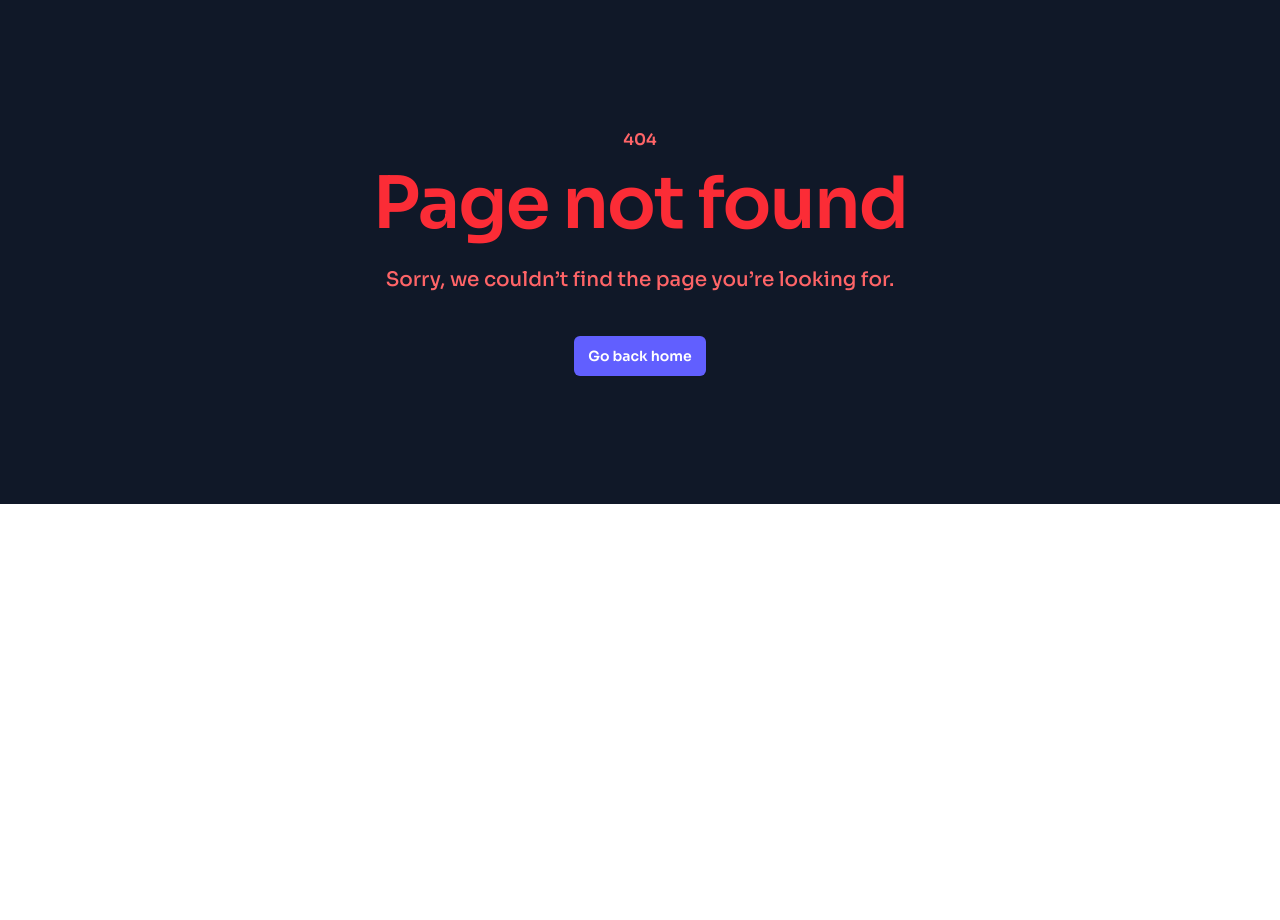
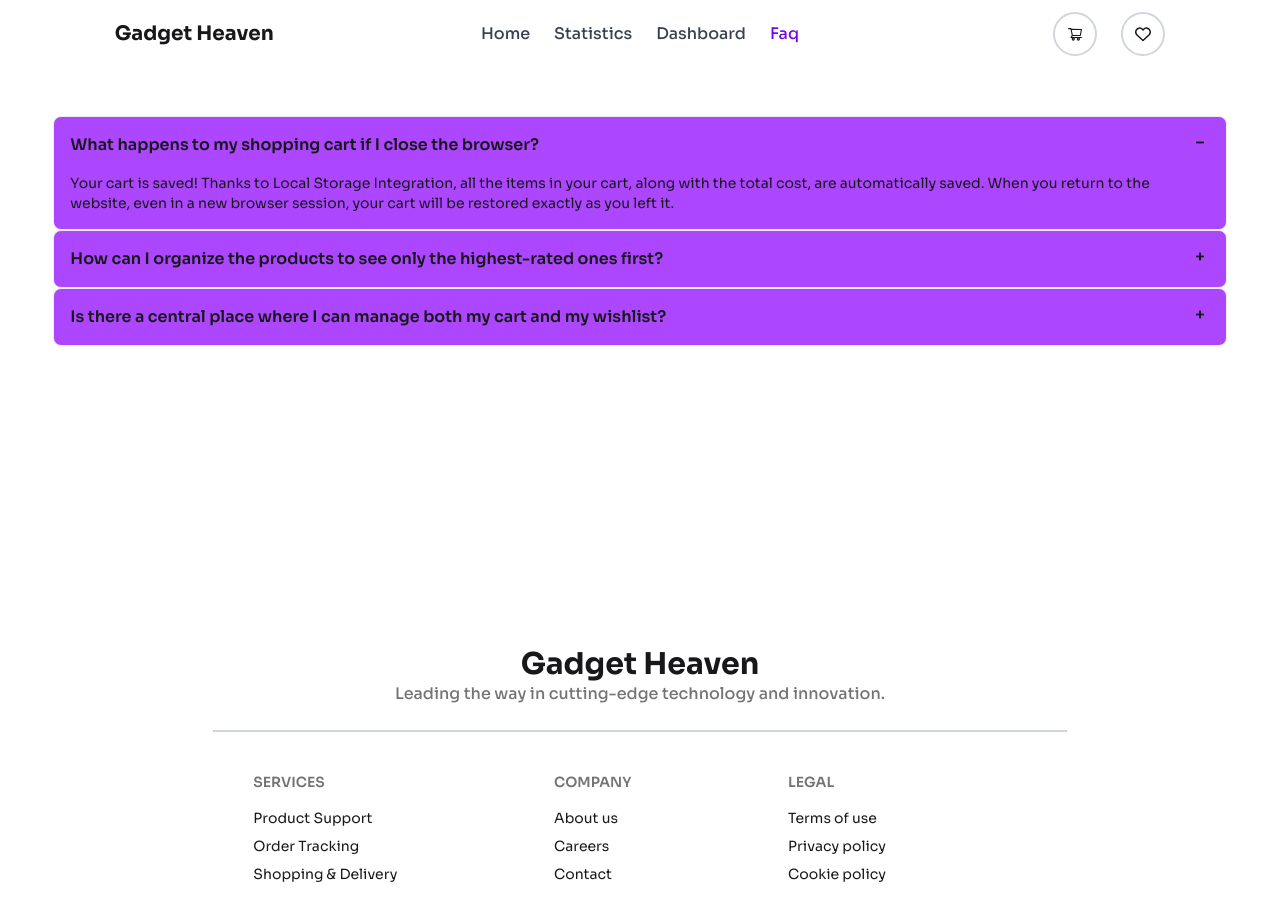
Before and after one commit to Taanveer22/wdm-8, a React (Vite) app: page /faqpage in a window 1280 px wide. Before the commit this address had no page. Shown: the top 920 px of the page. Before the commit the page ends 800 px from the top, so only its background shows below. Built offline with nearby package versions, Linux system fonts and the light colour scheme.

Commit message:
alhamdulliah extra page faq added

```diff
--- a/public/data.json
+++ b/public/data.json
@@ -1,7 +1,7 @@
 [
   {
     "product_id": "P001",
-    "product_title": "Apple iPhone 15 Pro Max",
+    "product_title": "iPhone 15 Pro Max",
     "product_image": "https://i.postimg.cc/jSqmyV34/iphone15.jpg",
     "category": "Phones",
     "price": 1299,
@@ -18,7 +18,7 @@
   },
   {
     "product_id": "P002",
-    "product_title": "Samsung Galaxy S24 Ultra",
+    "product_title": "Galaxy S24 Ultra",
     "product_image": "https://i.postimg.cc/t4yyfmrw/samsungs24.jpg",
     "category": "Phones",
     "price": 1199,
@@ -35,7 +35,7 @@
   },
   {
     "product_id": "P003",
-    "product_title": "Google Pixel 8 Pro",
+    "product_title": "Pixel 8 Pro",
     "product_image": "https://i.postimg.cc/kgMzWrYK/pixel8.jpg",
     "category": "Phones",
     "price": 999,
@@ -155,7 +155,7 @@
   },
   {
     "product_id": "P014",
-    "product_title": "Lenovo ThinkPad X1 Carbon Gen 11",
+    "product_title": "Lenovo ThinkPad X1",
     "product_image": "https://i.postimg.cc/CLqWwHBY/lenovo.jpg",
     "category": "Laptops",
     "price": 1799,
@@ -172,7 +172,7 @@
   },
   {
     "product_id": "P015",
-    "product_title": "ASUS ROG Zephyrus G14",
+    "product_title": "ASUS Zephyrus G14",
     "product_image": "https://i.postimg.cc/5NCZfqYN/asus.jpg",
     "category": "Laptops",
     "price": 1599,
@@ -189,7 +189,7 @@
   },
   {
     "product_id": "P016",
-    "product_title": "Acer Swift X 16",
+    "product_title": "Acer Swift X16",
     "product_image": "https://i.postimg.cc/FsL2hgdN/acer.jpg",
     "category": "Laptops",
     "price": 1199,
--- a/src/Routes/MyRouter.jsx
+++ b/src/Routes/MyRouter.jsx
@@ -6,6 +6,7 @@ import StatisticsPage from "../pages/StatisticsPage";
 import DashboardPage from "../pages/DashboardPage";
 import AllCards from "../components/AllCards";
 import CardDetail from "../components/CardDetail";
+import FaqPage from "../pages/FaqPage";
 
 const MyRouter = createBrowserRouter([
   {
@@ -44,6 +45,10 @@ const MyRouter = createBrowserRouter([
         path: "/dashboardpage",
         element: <DashboardPage></DashboardPage>,
       },
+      {
+        path: "/faqpage",
+        element: <FaqPage></FaqPage>,
+      },
     ],
   },
 ]);
--- a/src/components/Navbar.jsx
+++ b/src/components/Navbar.jsx
@@ -58,6 +58,16 @@ const Navbar = () => {
                   Dashboard
                 </NavLink>
               </li>
+              <li>
+                <NavLink
+                  to="/faqpage"
+                  className={({ isActive }) =>
+                    isActive ? "text-violet-700" : "text-gray-700"
+                  }
+                >
+                  Faq
+                </NavLink>
+              </li>
             </ul>
           </div>
           <h1 className="text-xl font-bold">Gadget Heaven</h1>
@@ -94,6 +104,16 @@ const Navbar = () => {
                 Dashboard
               </NavLink>
             </li>
+            <li>
+              <NavLink
+                to="/faqpage"
+                className={({ isActive }) =>
+                  isActive ? "text-violet-700" : "text-gray-700"
+                }
+              >
+                Faq
+              </NavLink>
+            </li>
           </ul>
         </div>
         <div className="navbar-end">
--- a/src/pages/DashboardPage.jsx
+++ b/src/pages/DashboardPage.jsx
@@ -96,7 +96,7 @@ const DashboardPage = () => {
           <div className="flex flex-col lg:flex-row justify-between items-center mt-16">
             <h1 className="text-2xl font-bold">Cart</h1>
             <div className="flex flex-col lg:flex-row gap-3 items-center">
-              <h1 className="text-2xl font-bold">Total Cost : {cost}</h1>
+              <h1 className="text-2xl font-bold">Total Cost : {cost} $</h1>
               <button
                 onClick={() => handleCartListSorting("price")}
                 className="flex items-center gap-2 bg-purple-500 px-4 py-2 rounded-full"
--- /dev/null
+++ b/src/pages/FaqPage.jsx
@@ -0,0 +1,46 @@
+const FaqPage = () => {
+  return (
+    <div>
+      <div className="collapse collapse-plus bg-purple-500 border border-base-300">
+        <input type="radio" name="my-accordion-3" defaultChecked />
+        <div className="collapse-title font-semibold">
+          What happens to my shopping cart if I close the browser?
+        </div>
+        <div className="collapse-content text-sm">
+          Your cart is saved! Thanks to Local Storage Integration, all the items
+          in your cart, along with the total cost, are automatically saved. When
+          you return to the website, even in a new browser session, your cart
+          will be restored exactly as you left it.
+        </div>
+      </div>
+      <div className="collapse collapse-plus bg-purple-500 border border-base-300">
+        <input type="radio" name="my-accordion-3" />
+        <div className="collapse-title font-semibold">
+          How can I organize the products to see only the highest-rated ones
+          first?
+        </div>
+        <div className="collapse-content text-sm">
+          You can easily do this using the Smart Sorting & Filtering feature.
+          Simply use the "Sort by Rating" option, which will dynamically
+          reorganize the product list to show the items with the highest
+          customer ratings at the top, all without needing to refresh the page.
+        </div>
+      </div>
+      <div className="collapse collapse-plus bg-purple-500 border border-base-300">
+        <input type="radio" name="my-accordion-3" />
+        <div className="collapse-title font-semibold">
+          Is there a central place where I can manage both my cart and my
+          wishlist?
+        </div>
+        <div className="collapse-content text-sm">
+          Yes! The Product Dashboard & Management serves as a central hub. From
+          the main dashboard, you can easily view all the items in your shopping
+          cart and your saved wishlist, allowing you to manage or move items
+          between them conveniently.
+        </div>
+      </div>
+    </div>
+  );
+};
+
+export default FaqPage;
```
